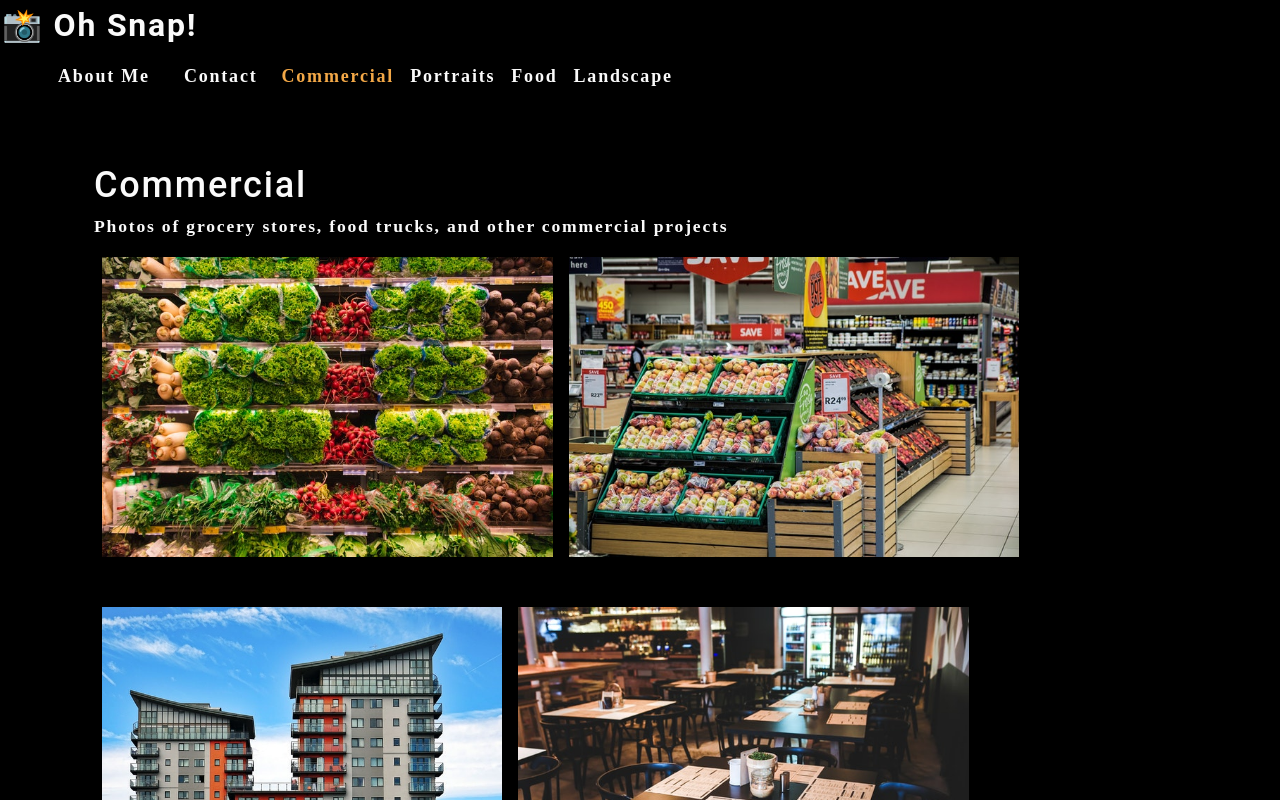
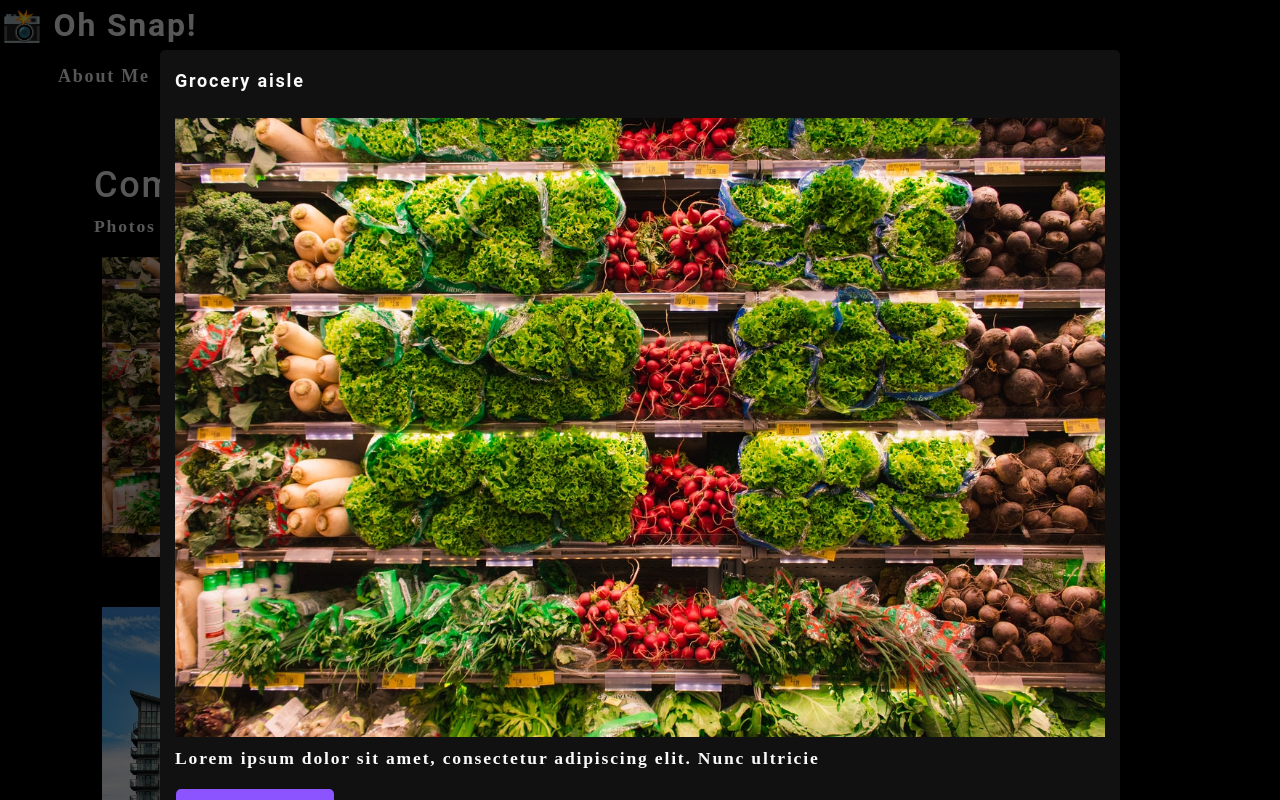
Before and after one commit to nathan-potts41/photo-port, a React (Create React App) app: page / in a window 1280 px wide. Both pictures are taken after a click on the picture 327 px from the left and 406 px from the top of the page. Shown: the top 800 px of the page. Built offline with nearby package versions, Linux system fonts and the light colour scheme.

Commit message:
added modal feature for images in gallery

```diff
--- a/src/components/Gallery/index.js
+++ b/src/components/Gallery/index.js
@@ -1,5 +1,5 @@
 import React from 'react';
-import PhotoList from './PhotoList';
+import PhotoList from '../PhotoList';
 import { capitalizeFirstLetter } from '../../utils/helpers';
 
 function Gallery({ currentCategory }) {
--- /dev/null
+++ b/src/components/Modal/index.js
@@ -0,0 +1,22 @@
+import React from 'react';
+
+function Modal({ currentPhoto }) {
+    const { name, category, description, index } = currentPhoto;
+
+    return (
+        <div className="modalBackdrop">
+            <div className="modalContainer">
+                <h3 className="modalTitle">{name}</h3>
+                <img src={require(`../../assets/large/${category}/${index}.jpg`).default} alt="current category" />
+                <p>
+                    {description}
+                </p>
+                <button type="button">
+                    Close this modal
+                </button>
+            </div>
+        </div>
+    );
+}
+
+export default Modal;
--- a/src/components/Gallery/PhotoList/index.js
+++ b/src/components/PhotoList/index.js
@@ -1,5 +1,5 @@
 import React, { useState } from 'react';
-// import Modal from '../Modal';
+import Modal from '../Modal';
 
 const PhotoList = ({ category }) => {
 
@@ -103,14 +103,23 @@
 
   const currentPhotos = photos.filter((photo) => photo.category === category);
 
+  const [currentPhoto, setCurrentPhoto] = useState();
+  const [isModalOpen, setIsModalOpen] = useState(false);
+
+  const toggleModal = (image, i) => {
+    setCurrentPhoto({ ...image, index: i });
+    setIsModalOpen(true);
+  }
   return (
     <div>
+      {isModalOpen && <Modal currentPhoto={currentPhoto}/>}
       <div className="flex-row">
         {currentPhotos.map((image, i) => (
           <img
-            src={require(`../../../assets/small/${category}/${i}.jpg`).default}
+            src={require(`../../assets/small/${category}/${i}.jpg`).default}
             alt={image.name}
             className="img-thumbnail mx-1"
+            onClick={() => toggleModal(image, i)}
             key={image.name}
           />
         ))}
```
Also changed, not shown: 2 other files (tests, documents, lock files or other folders).
